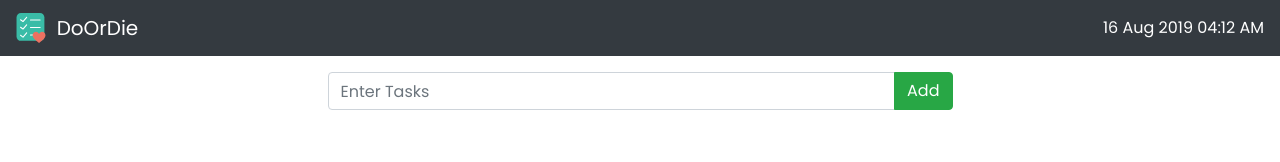
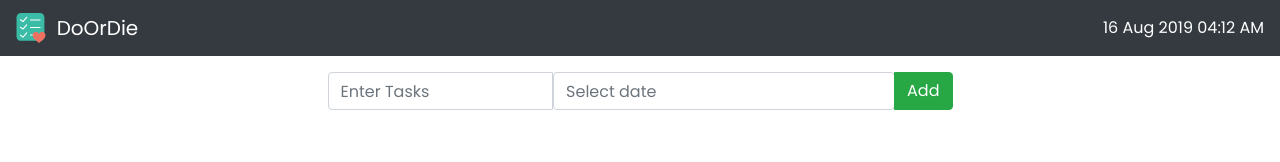
Before and after one commit to tjsudarsan/DoOrDieTodoApp, a React (Create React App) app: page / in a window 1280 px wide. Shown: the top 162 px of the page. Built offline with nearby package versions, Linux system fonts and the light colour scheme.

Commit message:
Controlled Input and Deadline added

```diff
--- a/package.json
+++ b/package.json
@@ -5,6 +5,7 @@
   "dependencies": {
     "moment": "^2.24.0",
     "react": "^16.8.6",
+    "react-datepicker": "^2.9.6",
     "react-dom": "^16.8.6",
     "react-scripts": "3.0.1",
     "uuid": "^3.3.3"
--- a/src/components/TodoBody.js
+++ b/src/components/TodoBody.js
@@ -9,23 +9,20 @@ class TodoBody extends React.Component {
     todoList: []
   };
 
-  addTodoItem = event => {
-    event.preventDefault();
-    let value = event.target.todoInput.value;
-    if (value) {
+  addTodoItem = (todoText, deadLine) => {
     let listCopy = this.state.todoList.slice();
     listCopy.push({
       id: uuid(),
-        todo: value,
+      todo: todoText,
       createdAt: new Date().toISOString(),
       isCompleted: false,
-        completedAt: null
+      completedAt: null,
+      deadLine
     });
     this.setState({
       todoList: listCopy
     });
     document.getElementById("todoForm").reset();
-    }
   };
 
   render() {
--- a/src/components/TodoForm.js
+++ b/src/components/TodoForm.js
@@ -1,12 +1,49 @@
-import React from "react";
+import React, { Component } from "react";
+import DatePicker from "react-datepicker";
 
-const TodoForm = props => {
+import "react-datepicker/dist/react-datepicker.css";
+
+class TodoForm extends Component {
+  state = {
+    deadLine: "",
+    todoInput: ""
+  };
+
+  todoInputChange = e => {
+    this.setState({
+      todoInput: e.target.value
+    });
+  };
+
+  handleDateChange = date => {
+    this.setState({
+      deadLine: date
+    });
+  };
+
+  handleSubmit = e => {
+    e.preventDefault();
+    if (this.state.todoInput) {
+      if (this.state.deadLine) {
+        let todoInput = this.state.todoInput;
+        let deadLine = this.state.deadLine.toISOString();
+        this.props.addTodoItem(todoInput, deadLine);
+      } else {
+        alert("Please select deadline");
+      }
+    } else {
+      alert("Please enter task");
+    }
+  };
+
+  render() {
+    console.log(this.state.deadLine);
     return (
       <div className="row align-items-center">
         <div className="col-12" style={{ textAlign: "center" }}>
           <form
             id="todoForm"
-          onSubmit={props.addTodoItem}
+            onSubmit={this.handleSubmit}
             autoComplete="off"
             className="form-inline"
           >
@@ -16,6 +53,16 @@ const TodoForm = props => {
                 name="todoInput"
                 className="form-control"
                 placeholder="Enter Tasks"
+                value={this.state.todoText}
+                onChange={this.todoInputChange}
+              />
+              <DatePicker
+                selected={this.state.deadLine}
+                onChange={this.handleDateChange}
+                className="form-control"
+                placeholderText="Select date"
+                dateFormat="MMM dd, yyyy"
+                name="deadLine"
               />
               <div className="input-group-append">
                 <button className="btn btn-success" type="submit">
@@ -27,6 +74,7 @@ const TodoForm = props => {
         </div>
       </div>
     );
-};
+  }
+}
 
 export default TodoForm;
```
Also changed, not shown: 1 other file (tests, documents, lock files or other folders). Lines whose indentation alone changed are shown as unchanged.
